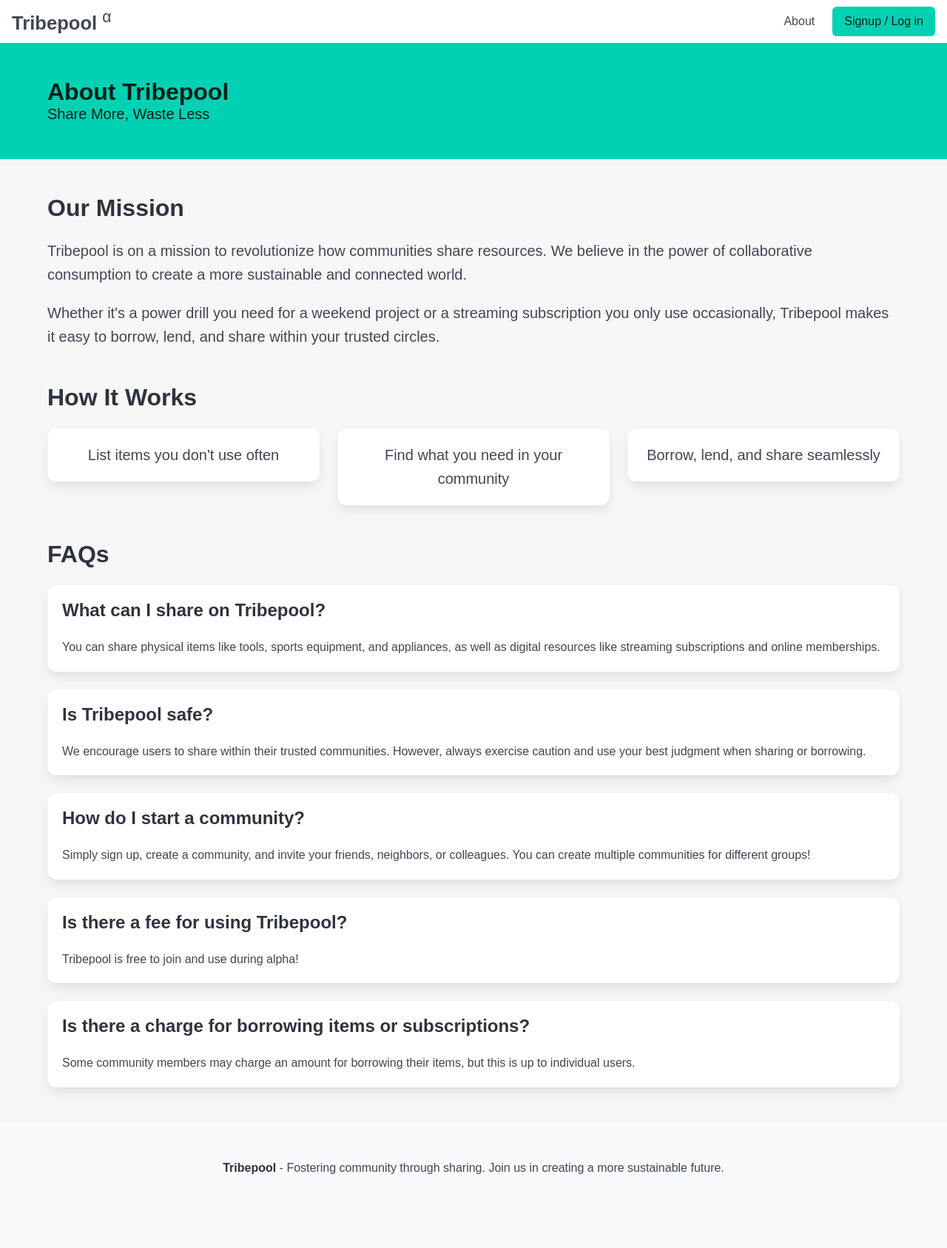
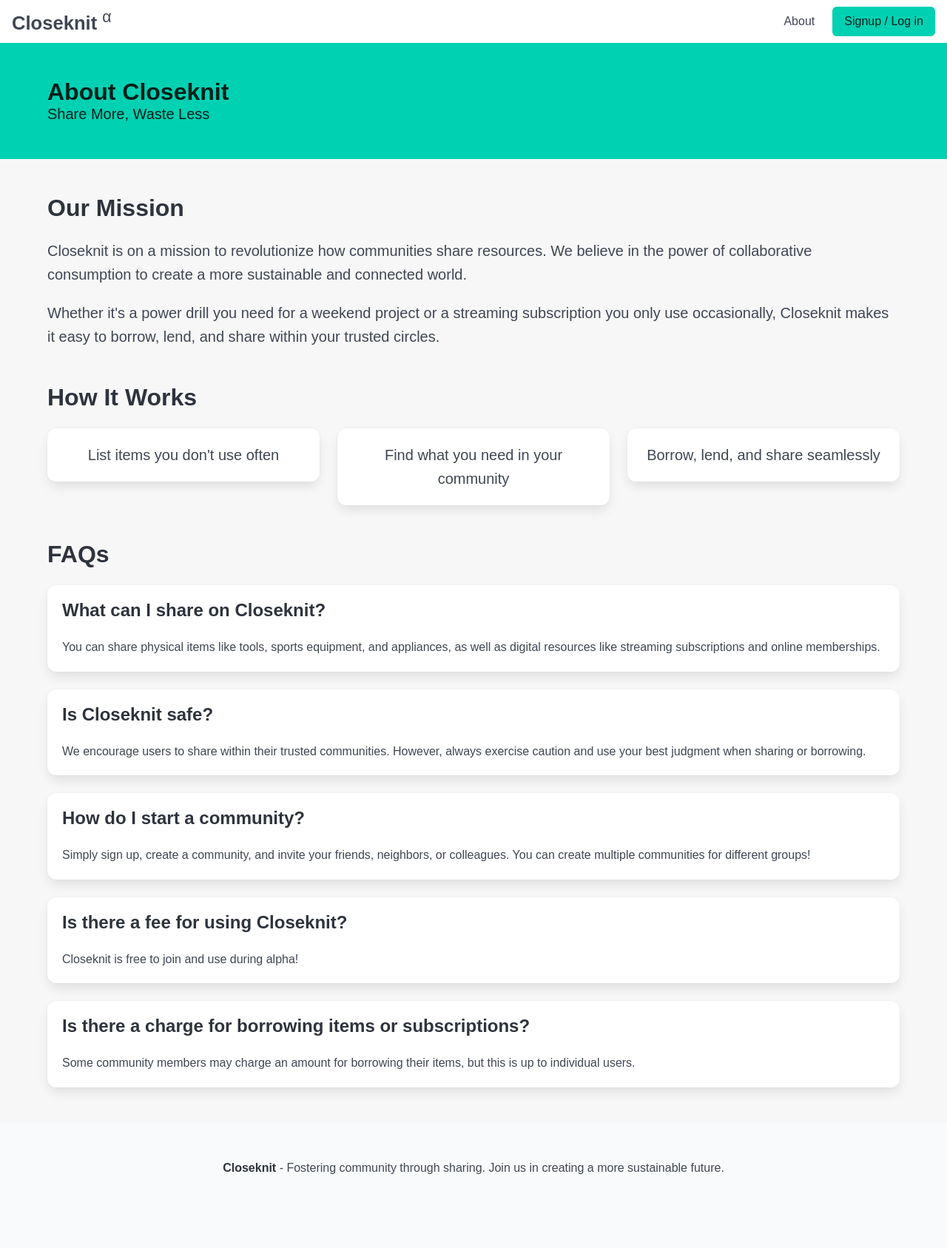
Before and after one commit to musadiqpeerzada/closeknit, a Django app: page /about in a window 1280 px wide. Shown: the whole page at 74% size. Run offline with Django 5.2, Linux system fonts and the light colour scheme; some libraries are stand-ins or nearby versions; some web fonts are replaced.

Commit message:
rename everything to closeknit

```diff
--- a/backend/templates/backend/_partials/landing_page.html
+++ b/backend/templates/backend/_partials/landing_page.html
@@ -38,7 +38,7 @@
                     when you could borrow?
                 </h1>
                 <h2 class="subtitle has-text-centered mt-4">
-                    Join tribepool and start sharing resources within your community
+                    Join Closeknit and start sharing resources within your community
                 </h2>
                 <div class="has-text-centered mt-5">
                     <a class="button is-primary is-medium" href="{% provider_login_url 'google' process='login' %}">
@@ -92,7 +92,7 @@
     <footer class="footer">
         <div class="content has-text-centered">
             <p>
-                © 2024 Tribepool. All rights reserved.
+                © 2024 Closeknit. All rights reserved.
             </p>
         </div>
     </footer>
--- a/backend/templates/backend/about.html
+++ b/backend/templates/backend/about.html
@@ -5,7 +5,7 @@
     <section class="hero is-primary">
         <div class="hero-body">
             <div class="container">
-                <h1 class="title">About Tribepool</h1>
+                <h1 class="title">About Closeknit</h1>
                 <h2 class="subtitle">Share More, Waste Less</h2>
             </div>
         </div>
@@ -16,13 +16,13 @@
             <div class="content">
                 <h3 class="title is-3">Our Mission</h3>
                 <p class="is-size-5">
-                    Tribepool is on a mission to revolutionize how communities share resources. We believe in the power
+                    Closeknit is on a mission to revolutionize how communities share resources. We believe in the power
                     of
                     collaborative consumption to create a more sustainable and connected world.
                 </p>
                 <p class="is-size-5">
                     Whether it's a power drill you need for a weekend project or a streaming subscription you only use
-                    occasionally, Tribepool makes it easy to borrow, lend, and share within your trusted circles.
+                    occasionally, Closeknit makes it easy to borrow, lend, and share within your trusted circles.
                 </p>
             </div>
 
@@ -50,12 +50,12 @@
             <div class="content mt-6">
                 <h3 class="title is-3">FAQs</h3>
                 <div class="box">
-                    <h4 class="title is-4">What can I share on Tribepool?</h4>
+                    <h4 class="title is-4">What can I share on Closeknit?</h4>
                     <p>You can share physical items like tools, sports equipment, and appliances, as well as digital
                         resources like streaming subscriptions and online memberships.</p>
                 </div>
                 <div class="box">
-                    <h4 class="title is-4">Is Tribepool safe?</h4>
+                    <h4 class="title is-4">Is Closeknit safe?</h4>
                     <p>We encourage users to share within their trusted communities.
                         However, always exercise caution and use your best judgment when sharing or borrowing.</p>
                 </div>
@@ -66,8 +66,8 @@
                         multiple communities for different groups!</p>
                 </div>
                 <div class="box">
-                    <h4 class="title is-4">Is there a fee for using Tribepool?</h4>
-                    <p>Tribepool is free to join and use during alpha!</p>
+                    <h4 class="title is-4">Is there a fee for using Closeknit?</h4>
+                    <p>Closeknit is free to join and use during alpha!</p>
                 </div>
                 <div class="box">
                     <h4 class="title is-4">Is there a charge for borrowing items or subscriptions?</h4>
@@ -81,7 +81,7 @@
     <footer class="footer">
         <div class="content has-text-centered">
             <p>
-                <strong>Tribepool</strong> - Fostering community through sharing. Join us in creating a more sustainable
+                <strong>Closeknit</strong> - Fostering community through sharing. Join us in creating a more sustainable
                 future.
             </p>
         </div>
--- a/backend/templates/backend/base.html
+++ b/backend/templates/backend/base.html
@@ -34,7 +34,7 @@
     {% load static %}
     <link rel="stylesheet" href="{% static 'css/styles.css' %}">
 
-    {% block title %}<title>Tribepool</title>{% endblock %}
+    {% block title %}<title>Closeknit</title>{% endblock %}
 </head>
 
 <body>
@@ -42,7 +42,7 @@
     <nav class="navbar px-4" role="navigation" aria-label="main navigation">
         <div class="navbar-brand">
             <a class="navbar-item logo" href="{% url 'index' %}">
-                <p class="has-text-weight-bold">Tribepool <sup>α</sup></p>
+                <p class="has-text-weight-bold">Closeknit <sup>α</sup></p>
             </a>
 
             <a role="button" class="navbar-burger" aria-label="menu" aria-expanded="false"
--- a/backend/templates/backend/index.html
+++ b/backend/templates/backend/index.html
@@ -7,7 +7,7 @@
         <section class="section">
             <div class="container">
                 <h1 class="title is-2 has-text-centered">
-                    Welcome back to Tribepool!
+                    Welcome back to Closeknit!
                 </h1>
                 <p class="subtitle is-4 has-text-centered">
                     Your sharing community is thriving. Here's what's new:
--- a/tribepool/asgi.py
+++ b/closeknit/asgi.py
@@ -1,5 +1,5 @@
 """
-ASGI config for tribepool project.
+ASGI config for closeknit project.
 
 It exposes the ASGI callable as a module-level variable named ``application``.
 
@@ -11,6 +11,6 @@ import os
 
 from django.core.asgi import get_asgi_application
 
-os.environ.setdefault("DJANGO_SETTINGS_MODULE", "tribepool.settings")
+os.environ.setdefault("DJANGO_SETTINGS_MODULE", "closeknit.settings")
 
 application = get_asgi_application()
--- a/tribepool/urls.py
+++ b/closeknit/urls.py
@@ -1,5 +1,5 @@
 """
-URL configuration for tribepool project.
+URL configuration for closeknit project.
 
 The `urlpatterns` list routes URLs to views. For more information please see:
     https://docs.djangoproject.com/en/5.0/topics/http/urls/
--- a/tribepool/wsgi.py
+++ b/closeknit/wsgi.py
@@ -1,5 +1,5 @@
 """
-WSGI config for tribepool project.
+WSGI config for closeknit project.
 
 It exposes the WSGI callable as a module-level variable named ``application``.
 
@@ -11,6 +11,6 @@ import os
 
 from django.core.wsgi import get_wsgi_application
 
-os.environ.setdefault("DJANGO_SETTINGS_MODULE", "tribepool.settings")
+os.environ.setdefault("DJANGO_SETTINGS_MODULE", "closeknit.settings")
 
 application = get_wsgi_application()
--- a/manage.py
+++ b/manage.py
@@ -6,7 +6,7 @@ import sys
 
 def main():
     """Run administrative tasks."""
-    os.environ.setdefault("DJANGO_SETTINGS_MODULE", "tribepool.settings")
+    os.environ.setdefault("DJANGO_SETTINGS_MODULE", "closeknit.settings")
     try:
         from django.core.management import execute_from_command_line
     except ImportError as exc:
```
Also changed, not shown: closeknit/settings.py (renamed from tribepool/settings.py, +5 -5 lines), closeknit/__init__.py (added), 1 other file.
